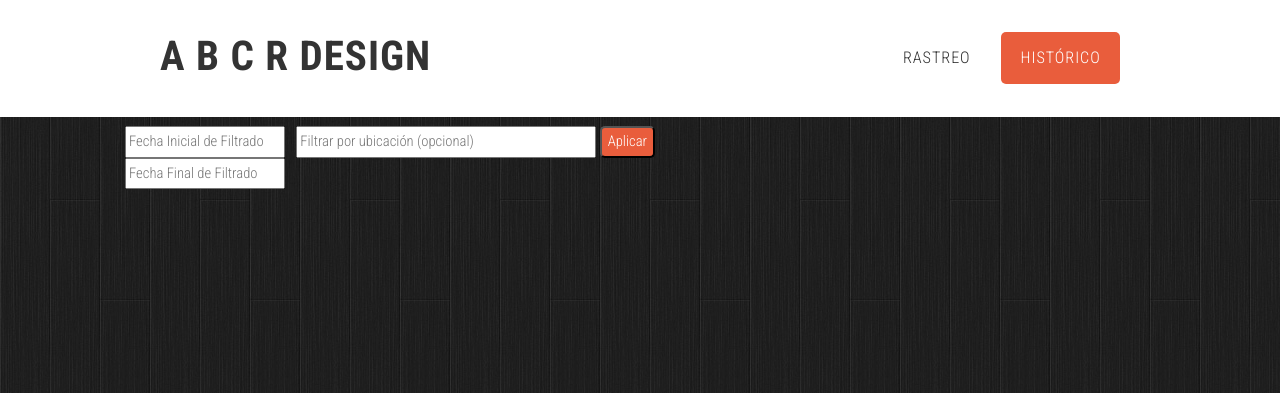
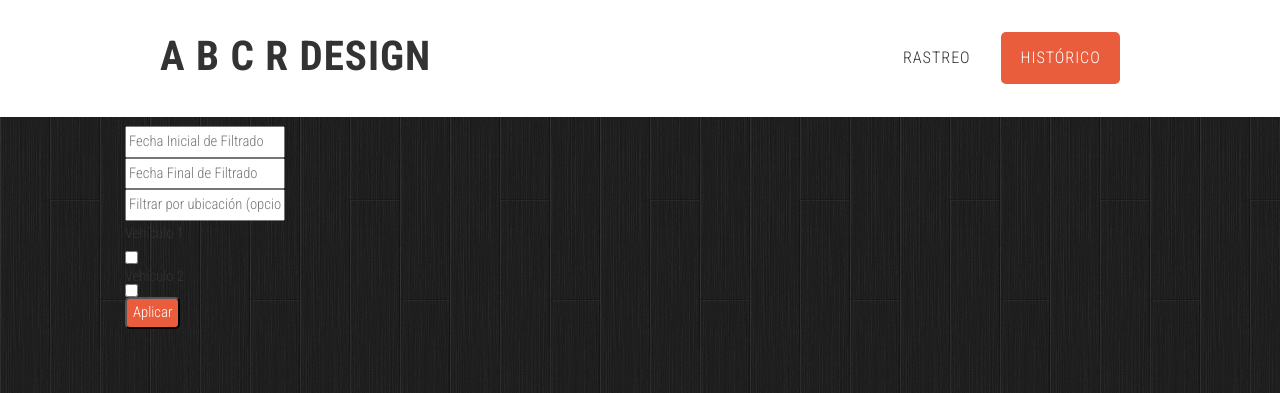
Before and after one commit to lscantillo/track, a PHP site: page /historico.php in a window 1280 px wide. Shown: the top 393 px of the page. Run offline with PHP 8.4, Linux system fonts and the light colour scheme; some libraries are stand-ins or nearby versions.

Commit message:
Added new elements and corrected divs

```diff
--- a/historico.php
+++ b/historico.php
@@ -71,7 +71,7 @@
     <div id="map"></div>
     <div id="filtercontrols" style="width: 530px">
         <form action="finalhistoric.php" name="Places" method="POST">
-    		<div style="float: left">
+            <div id="datesfilter">
                 <div id="datetimepicker" class="input-append date">
                     <input type="text" placeholder="Fecha Inicial de Filtrado"></input>
                     <span class="add-on">
@@ -85,8 +85,10 @@
                     </span>
                 </div>
             </div>
-    		<div style="float: right">
-  				<input type="text" name="plc" id='plc' placeholder="Filtrar por ubicación (opcional)" class="controls" size="40">
+            <div id="locationfilter">
+                <input type="text" name="plc" id='plc' placeholder="Filtrar por ubicación (opcional)" class="controls"><br>
+                Vehículo 1 <input type="checkbox" name="just1" class="radio" value="1">
+                Vehículo 2 <input type="checkbox" name="just2" class="radio" value="2">
                 <input type="submit" class= "apply" name="submit" value="Aplicar">
             </div>
         </form>
@@ -136,9 +138,7 @@
             }
             endpicker.startDate = minDate;
         });
-
     });
-
     </script>
         </body>
 </html>
```
Lines whose indentation alone changed are shown as unchanged.
